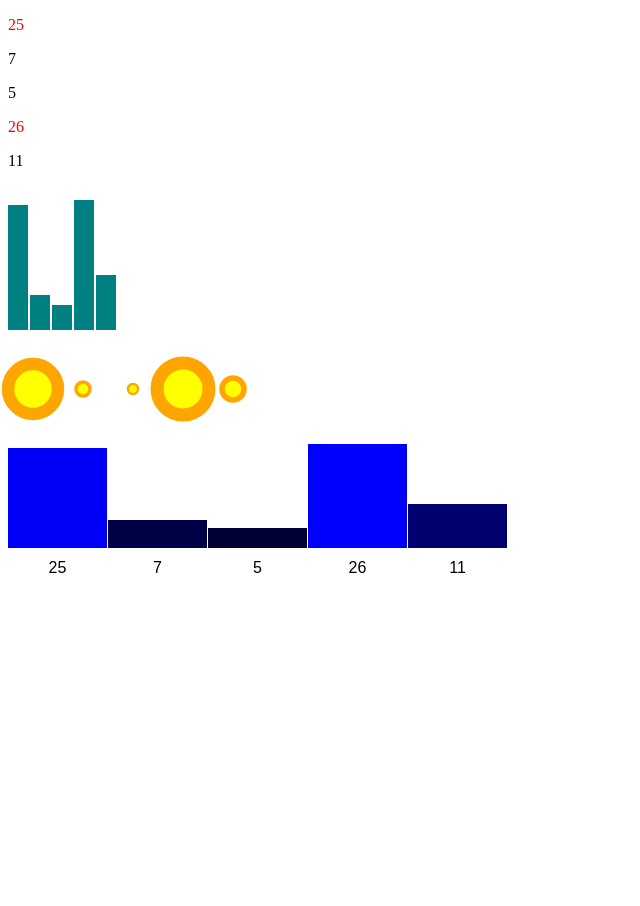
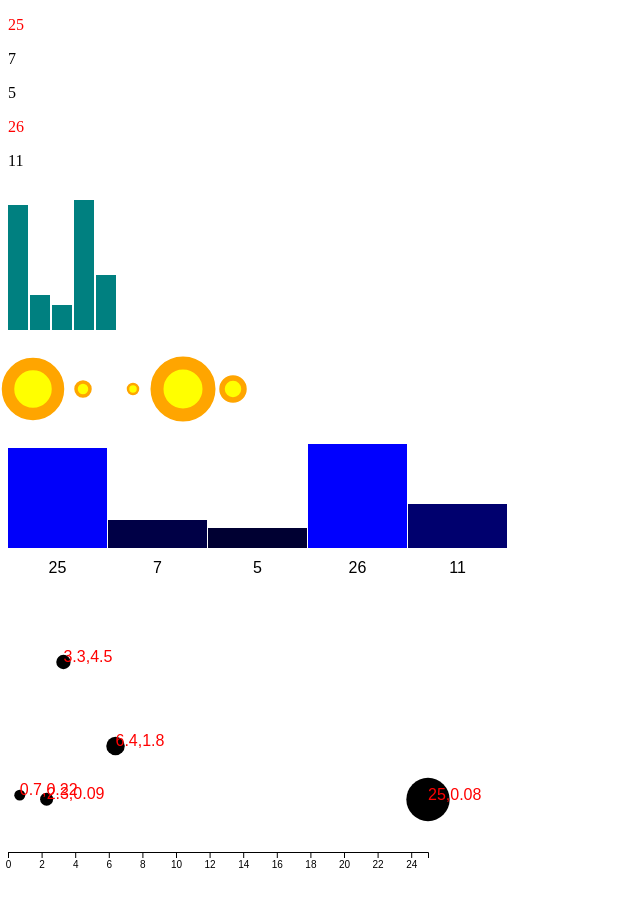
Before and after one commit to mala23/hello-d3js, a website: page index.html in a window 1280 px wide. Shown: the whole page, without its empty margins (0-640 px from the left). Before the commit the page ends 800 px from the top, so only its background shows below. Drawn offline with nearby package versions, Linux system fonts and the light colour scheme.

Commit message:
create scatter plot

```diff
--- a/d3-script.js
+++ b/d3-script.js
@@ -42,7 +42,6 @@ function d3Script() {
     })
     .attr("cy", height/2)
     .attr("r", function(d) {
-      console.log(d)
       return d
     })
     .attr("fill", "yellow")
@@ -72,7 +71,6 @@ function d3Script() {
     })
     .attr("width", barsWidth / dataset.length - barsPadding)
     .attr("height", function(d) {
-      console.log(d)
       return d * 4
     })
     .attr("fill", function(d) {
@@ -95,4 +93,72 @@ function d3Script() {
     .attr("text-anchor", "middle")
     .attr("font-family", "sans-serif")
     .attr("font-size", "1rem")
+
+  var datasetScatterplot = [
+    ['Poultry', 3.3, 4.5],
+    ['Pork', 6.4, 1.8],
+    ['Beef', 25, 0.08],
+    ['Eggs', 2.3, 0.09],
+    ['Whole Milk', 0.7, 0.22]]
+
+  var widthScatterplot = 500
+  var heightScatterplot = 300
+  var paddingScatterplot = 80
+
+  var xScale = d3.scaleLinear()
+    .domain([0, 25])
+    //.domain([0, 3d.max(datasetScatterplot, function(d) { return d[1] })])
+    .range([0, widthScatterplot - paddingScatterplot])
+
+  var yScale = d3.scaleLinear()
+    .domain([0, 4.5])
+    //.domain([0, 3d.max(datasetScatterplot, function(d) { return d[2] })])
+    .range([heightScatterplot - paddingScatterplot, paddingScatterplot])
+
+  var rScale = d3.scaleLinear()
+    .domain([0, 4.5])
+    .range([5, 8])
+
+  var svgScatterplot = d3.select('#exercise14')
+    .append('svg')
+    .attr('width', widthScatterplot)
+    .attr('height', heightScatterplot)
+
+  svgScatterplot.selectAll('circle')
+    .data(datasetScatterplot)
+    .enter()
+    .append('circle')
+    .attr('cx', function(d) {
+      return xScale(d[1])
+    })
+    .attr('cy', function(d) {
+      return yScale(d[2])
+    })
+    .attr('r', function(d) {
+      return rScale(d[1])
+    })
+
+  svgScatterplot.selectAll("text")
+    .data(datasetScatterplot)
+    .enter()
+    .append('text')
+    .text(function(d) {
+      return d[1] + ',' + d[2]
+    })
+    .attr('x', function(d) {
+      return xScale(d[1])
+    })
+    .attr('y', function(d) {
+      return yScale(d[2])
+    })
+    .attr('font-family', 'sans-serif')
+    .attr('font-size', '1rem')
+    .attr('fill', 'red')
+
+  var xAxis = d3.axisBottom(xScale)
+
+  svgScatterplot.append("g")
+    .attr('class', 'axis')
+    .attr('transform', 'translate(0,' + (50 + (heightScatterplot - paddingScatterplot)) + ')')
+    .call(xAxis)
 }
--- a/index.html
+++ b/index.html
@@ -16,6 +16,8 @@
   </section>
   <section id="exercise13">
   </section>
+  <section id="exercise14">
+  </section>
   <script type="text/javascript">
     d3Script()
   </script>
```
